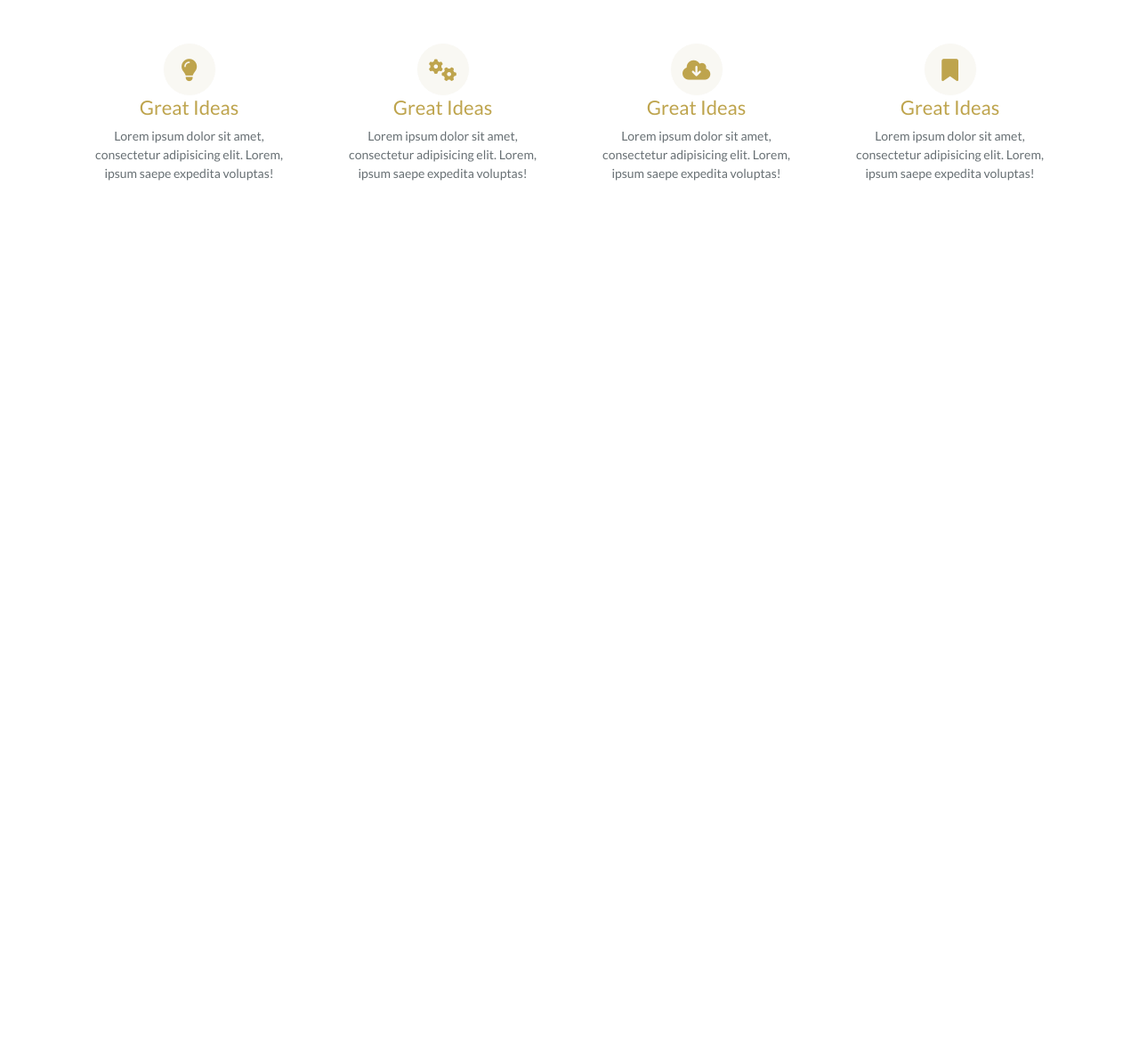
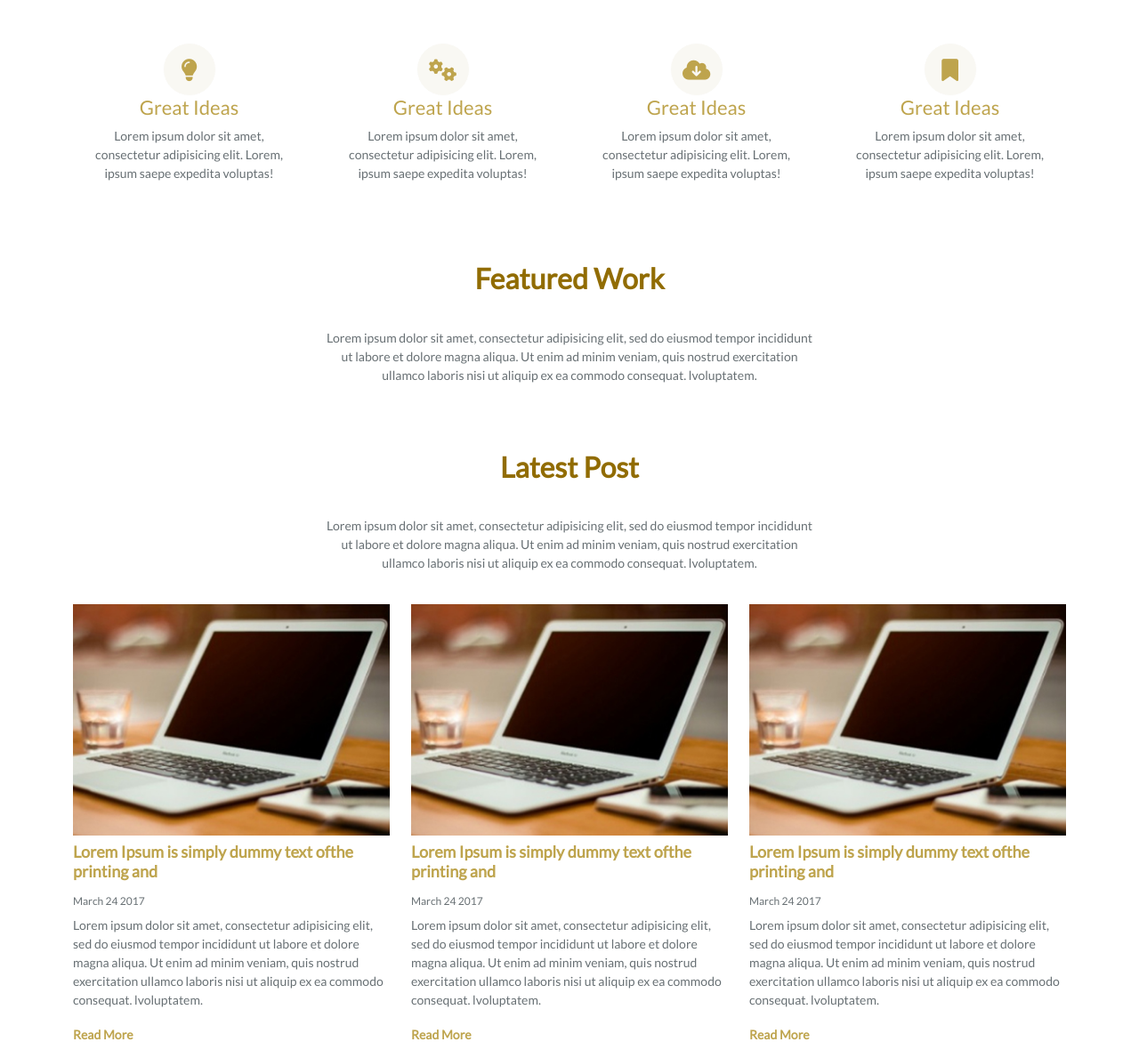
Before and after one commit to nurulanam/elit-psd, a plain HTML site: page index.html in a window 1280 px wide. Shown: the part 624-1813 px from the top of the page at 89% size. Before the commit the page ends 895 px from the top, so only its background shows below. Drawn offline with nearby package versions, Linux system fonts and the light colour scheme.

Commit message:
latest post

```diff
--- a/assets/css/style.css
+++ b/assets/css/style.css
@@ -7,6 +7,18 @@ body{
 .clr{
     clear: both;
 }
+/* common heading start  */
+.common-heading h2{
+    color: #916c02;
+    font-weight: bolder;
+}
+.common-heading p{
+    color: #687074;
+    font-weight: 400;
+    font-size: 14px;
+    padding: 20px 0px;
+}
+/* common heading end  */
 /* top-bar start  */
 .top-bar{
     background-color: #f9f8f3;
@@ -109,8 +121,38 @@ body{
 }
 /* services end  */
 
+/* featured-work start  */
+.featured-work{
+    padding: 15px 0px;
+}
 
-
+/* featured-work end  */
+/* latest-post start  */
+.latest-post{
+    padding: 15px 0px;
+}
+.latest-post .latest-post-item h3{
+    font-size: 18px;
+    color: #bea44d;
+    font-weight: 700;
+}
+.latest-post .latest-post-item h6{
+    font-size: 12px;
+    color: #687074;
+    font-weight: 400;
+}
+.latest-post .latest-post-item p{
+    font-size: 14px;
+    color: #687074;
+    font-weight: 400;
+}
+.latest-post .latest-post-item a{
+    text-decoration: none;
+    font-size: 14px;
+    color: #bea44d;
+    font-weight: 700;
+}
+/* latest-post end  */
 
 @media (max-width: 767px) {
     .banner{
--- a/index.html
+++ b/index.html
@@ -42,7 +42,7 @@
                 <button class="navbar-toggler" type="button" data-bs-toggle="collapse"
                     data-bs-target="#navbarSupportedContent" aria-controls="navbarSupportedContent"
                     aria-expanded="false" aria-label="Toggle navigation">
-                    <span ><i class="fa-solid fa-arrow-down text-dark"></i></span>
+                    <span><i class="fa-solid fa-arrow-down text-dark"></i></span>
                 </button>
                 <div class="collapse navbar-collapse justify-content-end" id="navbarSupportedContent">
                     <ul class="navbar-nav ms-auto mb-2 mb-lg-0 ">
@@ -106,28 +106,88 @@
                 <div class="col-lg-3 col-md-6 col-sm-6 services-item text-center px-4">
                     <span class="services-icon"><i class="fa-solid fa-lightbulb"></i></span>
                     <h3>Great Ideas</h3>
-                    <p>Lorem ipsum dolor sit amet, consectetur adipisicing elit. Lorem, ipsum saepe expedita voluptas!</p>
+                    <p>Lorem ipsum dolor sit amet, consectetur adipisicing elit. Lorem, ipsum saepe expedita voluptas!
+                    </p>
                 </div>
                 <div class="col-lg-3 col-md-6 col-sm-6 services-item text-center px-4">
                     <span class="services-icon"><i class="fa-solid fa-gears"></i></span>
                     <h3>Great Ideas</h3>
-                    <p>Lorem ipsum dolor sit amet, consectetur adipisicing elit. Lorem, ipsum saepe expedita voluptas!</p>
+                    <p>Lorem ipsum dolor sit amet, consectetur adipisicing elit. Lorem, ipsum saepe expedita voluptas!
+                    </p>
                 </div>
                 <div class="col-lg-3 col-md-6 col-sm-6 services-item text-center px-4">
                     <span class="services-icon"><i class="fa-solid fa-cloud-arrow-down"></i></span>
                     <h3>Great Ideas</h3>
-                    <p>Lorem ipsum dolor sit amet, consectetur adipisicing elit. Lorem, ipsum saepe expedita voluptas!</p>
+                    <p>Lorem ipsum dolor sit amet, consectetur adipisicing elit. Lorem, ipsum saepe expedita voluptas!
+                    </p>
                 </div>
                 <div class="col-lg-3 col-md-6 col-sm-6 services-item text-center px-4">
                     <span class="services-icon"><i class="fa-solid fa-bookmark"></i></span>
                     <h3>Great Ideas</h3>
-                    <p>Lorem ipsum dolor sit amet, consectetur adipisicing elit. Lorem, ipsum saepe expedita voluptas!</p>
+                    <p>Lorem ipsum dolor sit amet, consectetur adipisicing elit. Lorem, ipsum saepe expedita voluptas!
+                    </p>
                 </div>
             </div>
         </div>
     </section>
     <!-- services end  -->
-
+    <!-- Featured Work start  -->
+    <section class="featured-work">
+        <div class="container">
+            <div class="row">
+                <div class="col-lg-6 offset-lg-3 text-center common-heading">
+                    <h2 class="py-2">Featured Work</h2>
+                    <p>Lorem ipsum dolor sit amet, consectetur adipisicing elit, sed do eiusmod tempor incididunt ut
+                        labore et dolore magna aliqua. Ut enim ad minim veniam, quis nostrud exercitation ullamco
+                        laboris nisi ut aliquip ex ea commodo consequat. lvoluptatem.</p>
+                </div>
+            </div>
+        </div>
+    </section>
+    <!-- Featured Work end  -->
+    <!-- latest-post start  -->
+    <section class="latest-post">
+        <div class="container">
+            <div class="row">
+                <div class="col-lg-6 offset-lg-3 text-center common-heading">
+                    <h2 class="py-2">Latest Post</h2>
+                    <p>Lorem ipsum dolor sit amet, consectetur adipisicing elit, sed do eiusmod tempor incididunt ut
+                        labore et dolore magna aliqua. Ut enim ad minim veniam, quis nostrud exercitation ullamco
+                        laboris nisi ut aliquip ex ea commodo consequat. lvoluptatem.</p>
+                </div>
+            </div>
+            <div class="row">
+                <div class="col-md-4 latest-post-item">
+                    <img src="assets/images/latest-post1.jpg" alt="latest-post" class="img-fluid">
+                    <h3 class="py-2">Lorem Ipsum is simply dummy text ofthe printing and</h3>
+                    <h6>March 24 2017</h6>
+                    <p>Lorem ipsum dolor sit amet, consectetur adipisicing elit, sed do eiusmod tempor incididunt ut
+                        labore et dolore magna aliqua. Ut enim ad minim veniam, quis nostrud exercitation ullamco
+                        laboris nisi ut aliquip ex ea commodo consequat. lvoluptatem.</p>
+                    <a href="">Read More</a>
+                </div>
+                <div class="col-md-4 latest-post-item">
+                    <img src="assets/images/latest-post1.jpg" alt="latest-post" class="img-fluid">
+                    <h3 class="py-2">Lorem Ipsum is simply dummy text ofthe printing and</h3>
+                    <h6>March 24 2017</h6>
+                    <p>Lorem ipsum dolor sit amet, consectetur adipisicing elit, sed do eiusmod tempor incididunt ut
+                        labore et dolore magna aliqua. Ut enim ad minim veniam, quis nostrud exercitation ullamco
+                        laboris nisi ut aliquip ex ea commodo consequat. lvoluptatem.</p>
+                    <a href="">Read More</a>
+                </div>
+                <div class="col-md-4 latest-post-item">
+                    <img src="assets/images/latest-post1.jpg" alt="latest-post" class="img-fluid">
+                    <h3 class="py-2">Lorem Ipsum is simply dummy text ofthe printing and</h3>
+                    <h6>March 24 2017</h6>
+                    <p>Lorem ipsum dolor sit amet, consectetur adipisicing elit, sed do eiusmod tempor incididunt ut
+                        labore et dolore magna aliqua. Ut enim ad minim veniam, quis nostrud exercitation ullamco
+                        laboris nisi ut aliquip ex ea commodo consequat. lvoluptatem.</p>
+                    <a href="">Read More</a>
+                </div>
+            </div>
+        </div>
+    </section>
+    <!-- latest-post end  -->
 
     <script src="https://cdn.jsdelivr.net/npm/bootstrap@5.0.2/dist/js/bootstrap.bundle.min.js"
         integrity="sha384-MrcW6ZMFYlzcLA8Nl+NtUVF0sA7MsXsP1UyJoMp4YLEuNSfAP+JcXn/tWtIaxVXM"
```
Also changed, not shown: assets/images/latest-post1.jpg (added).
